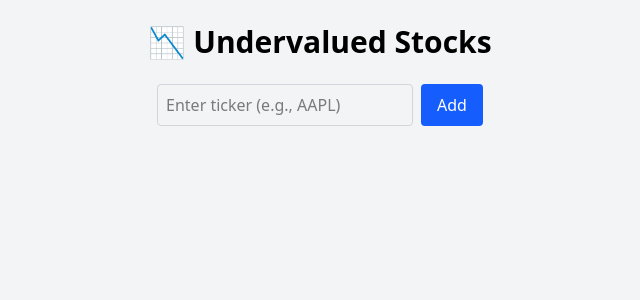
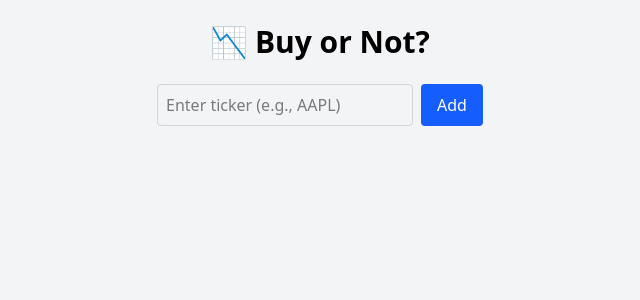
Before and after one commit to danieljohannsson/stock-screen, a React (Vite) app in the folder frontend/: page / in a window 1280 px wide. Shown: the top 300 px of the page, without its empty margins (320-960 px from the left). Built offline with nearby package versions, Linux system fonts and the light colour scheme.

Commit message:
Changed Header text

```diff
--- a/frontend/src/App.tsx
+++ b/frontend/src/App.tsx
@@ -42,9 +42,7 @@
 
   return (
     <div className="min-h-screen bg-gray-100 p-6">
-      <h1 className="text-3xl font-bold text-center mb-6">
-        📉 Undervalued Stocks
-      </h1>
+      <h1 className="text-3xl font-bold text-center mb-6">📉 Buy or Not?</h1>
 
       <form onSubmit={handleSubmit} className="flex justify-center gap-2 mb-6">
         <input
```
